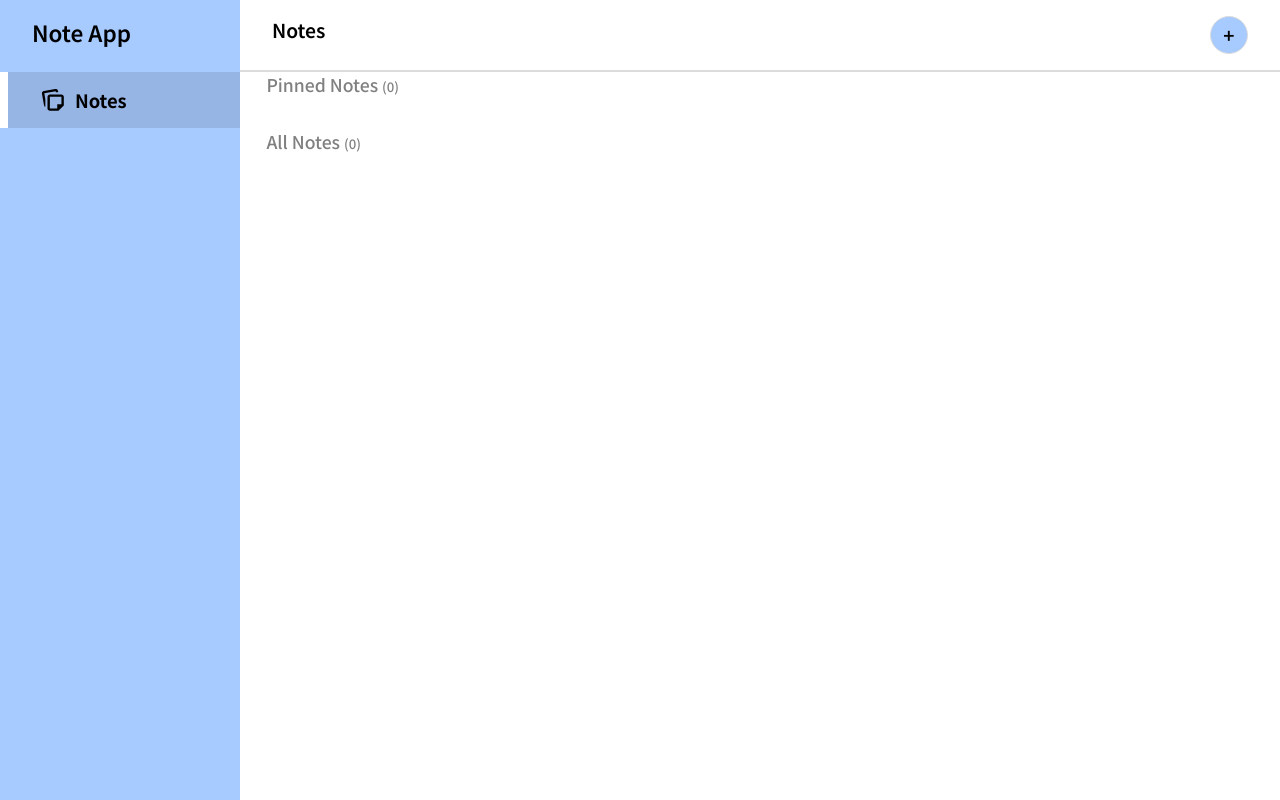
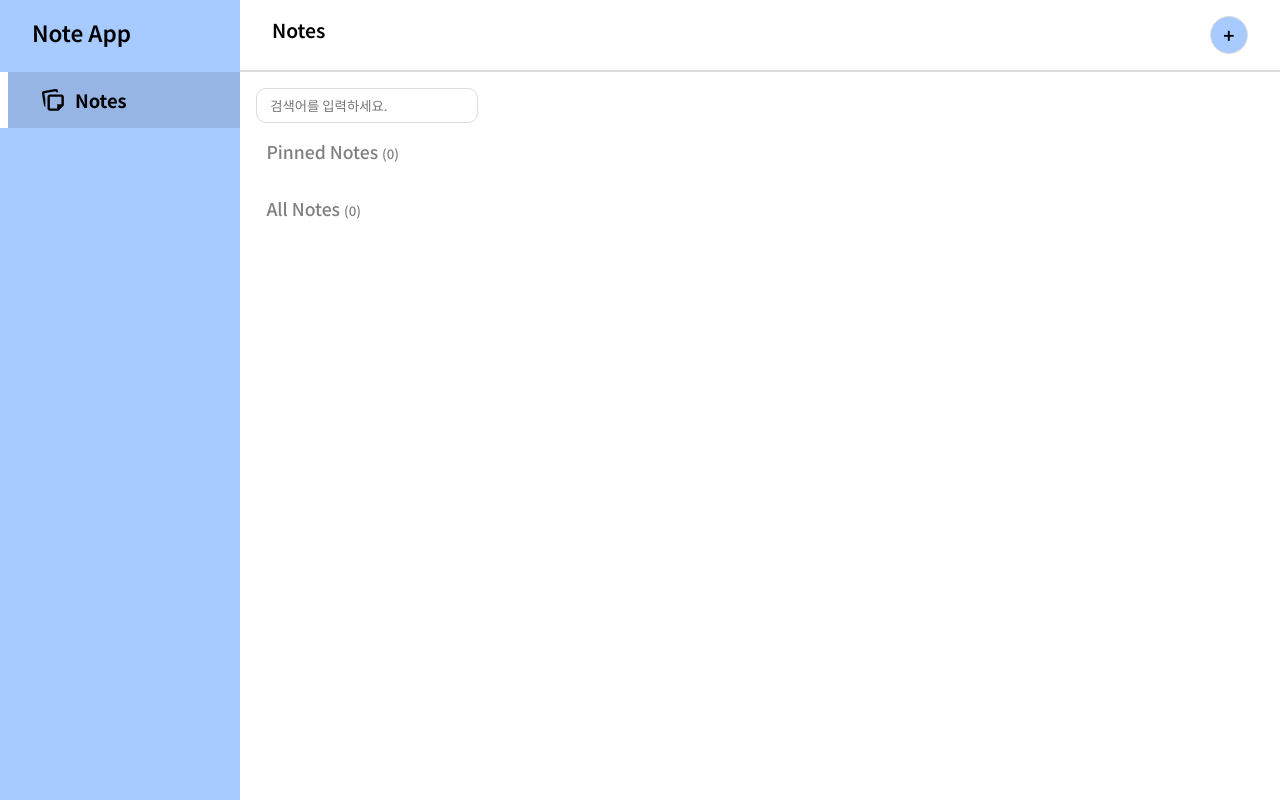
Before and after one commit to SJ70/note_app, a React (Create React App) app: page / in a window 1280 px wide. Built offline with nearby package versions, Linux system fonts and the light colour scheme.

Commit message:
feat: 검색 기능 추가

```diff
--- a/src/components/Notes.tsx
+++ b/src/components/Notes.tsx
@@ -1,9 +1,8 @@
-import React from 'react';
+import React, { useState } from 'react';
 import { useDispatch, useSelector } from 'react-redux';
 import { RootState } from '../modules';
 import { INote } from '../interface/INote';
 import Header from './Header';
-import { ITag } from '../interface/ITag';
 import '../stylesheets/Notes.css'
 import '../stylesheets/Note.css'
 import { ReactComponent as UnpinnedSvg } from '../svgs/star_FILL0_400.svg';
@@ -23,21 +22,28 @@ const Notes = () => {
     const selectedNotes = selectedTag ? selectedTag.notes : allNotes;
     const title = selectedTag ? selectedTag.name : 'Notes';
 
-    const pinnedNotes = selectedNotes.filter(note => note.pinned);
+    const [searchingWord, setSearchingWord] = useState<string>('');
+    const searchedNotes = searchingWord.length === 0 ? selectedNotes : selectedNotes.filter(note => note.content.includes(searchingWord) || note.title.includes(searchingWord));
+
+    const pinnedNotes = searchedNotes.filter(note => note.pinned);
 
     return (
         <div className='notes-container'>
             <Header title={title} selectedTag={selectedTag}></Header>
             <div className='notes-wrapper'>
 
+                <div className='searching-bar-container'>
+                    <input className='searching-bar round-border' placeholder='검색어를 입력하세요.' value={searchingWord} onChange={(e) => setSearchingWord(e.target.value)}></input>
+                </div>
+
                 <p className='sub-kind'>Pinned Notes <span>({pinnedNotes.length})</span></p>
                 <ul className='notes'>
                     {pinnedNotes.map((note: INote) => (<Note key={note.id} note={note}/>))}
                 </ul>
 
-                <p className='sub-kind'>All Notes <span>({selectedNotes.length})</span></p>
+                <p className='sub-kind'>All Notes <span>({searchedNotes.length})</span></p>
                 <ul className='notes'>
-                    {selectedNotes.map((note: INote) => (<Note key={note.id} note={note}/>))}
+                    {searchedNotes.map((note: INote) => (<Note key={note.id} note={note}/>))}
                 </ul>
 
             </div>
--- a/src/stylesheets/Notes.css
+++ b/src/stylesheets/Notes.css
@@ -20,7 +20,7 @@
 }
 
 .sub-kind {
-    margin-left: 1.5em;
+    margin: 0 1.5em 0 1.5em;
     font-weight: 500;
     font-size: 1.1em;
     color: grey;
@@ -28,6 +28,17 @@
 
 .sub-kind > span {
     font-size: 0.75em;
+}
+
+.searching-bar-container {
+    margin: 1em;
+}
+
+.searching-bar {
+    width: stretch;
+    padding: .5em 1em .5em 1em;
+    border-radius: .75em;
+    outline: none;
 }
 
 @media (width < 1540px) {
```
